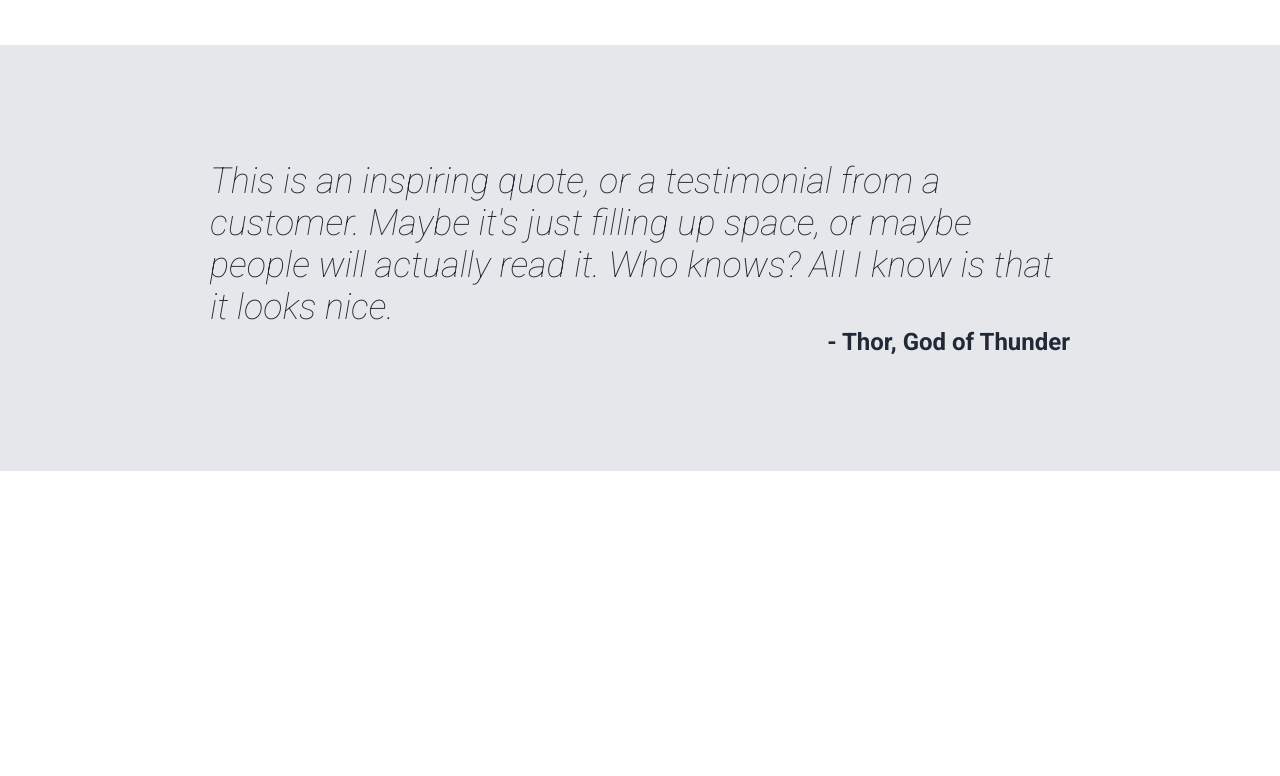
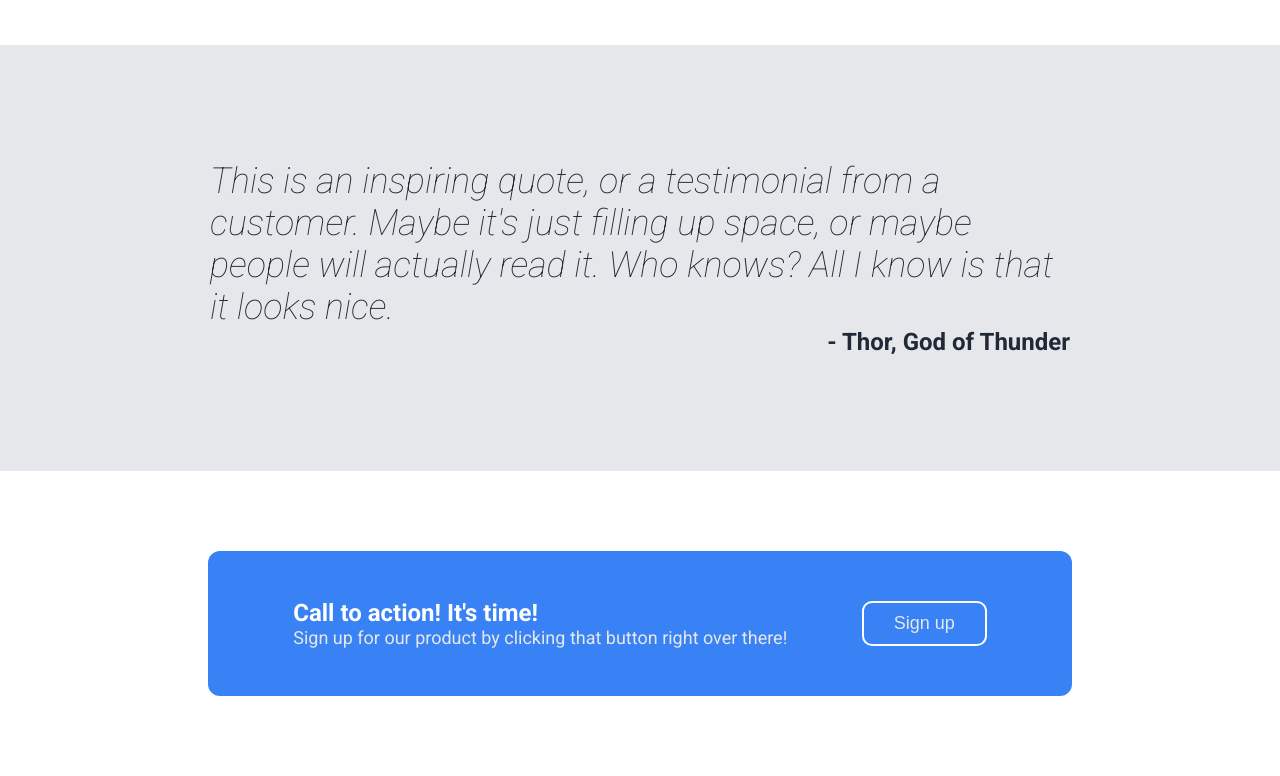
Before and after one commit to Dandelion674/Odin-Landing-Page, a plain HTML site: page index.html in a window 1280 px wide. Shown: the part 917-1693 px from the top of the page. Before the commit the page ends 1388 px from the top, so only its background shows below. Drawn offline with Linux system fonts and the light colour scheme.

Commit message:
feat: add call to action section
This commit adds a new call to action section to the landing page.
It includes a prominent button to encourage user engagement.
The changes also include minor adjustments to the header and styles.

```diff
--- a/index.html
+++ b/index.html
@@ -28,7 +28,7 @@
                     This website has some subtext that goes here under the main title.
                     It's a smaller font and the color is lower contrast.
                 </p>
-                <button class="secondary-text hero-btn">Sign Up</button>
+                <button class="secondary-text">Sign Up</button>
             </div>
             <div class="hero-right">
                 <div class="hero-image">
@@ -67,5 +67,19 @@
         </em>
         <p>- Thor, God of Thunder</p>
     </div>
+
+    <div class="cta">
+        <div class="cta-container">
+            <div class="cta-container-left">
+                <strong>Call to action! It's time!</strong>
+                <p class="secondary-text">Sign up for our product by clicking that
+                    button right over there!
+                </p>
+            </div>
+            <div class="cta-container-right">
+                <button class="secondary-text">Sign up</button>
+            </div>
+        </div>
+    </div>
 </body>
 </html>
--- a/styles.css
+++ b/styles.css
@@ -64,12 +64,15 @@ header{
     width: 50%;
 }
 
-.hero-btn{
-    border: none;
+button{
     background-color: #3882f6;
     border-radius: 10px;
     padding: 10px 20px;
     width: 125px;
+}
+
+.hero button{
+    border: none;
 }
 
 .hero-image{
@@ -137,3 +140,29 @@ main h2{
     font-weight: bolder;
     color: #1f2937;
 }
+
+.cta{
+    display: flex;
+    justify-content: center;
+    align-items: center;
+    padding: 80px 208px;
+}
+
+.cta-container{
+    display: flex;
+    justify-content: space-around;
+    align-items: center;
+    background-color: #3882f6;
+    padding: 48px;
+    border-radius: 12px;
+    width: 100%;
+}
+
+.cta-container button{
+    border: 2px solid #fff;
+}
+
+strong{
+    font-size: 24px;
+    color: #fff;
+}
```
